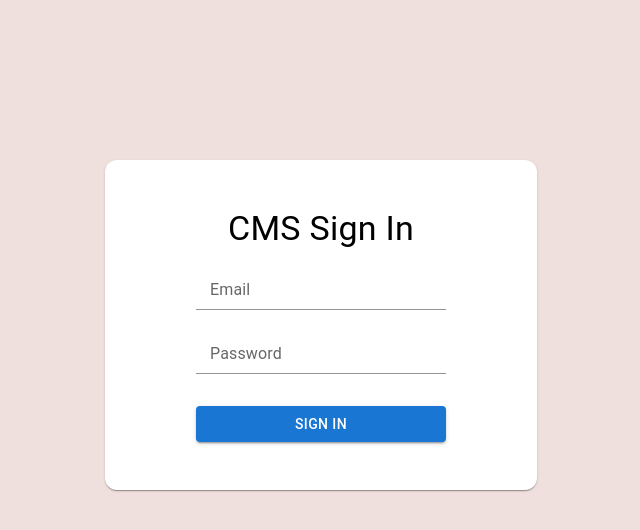
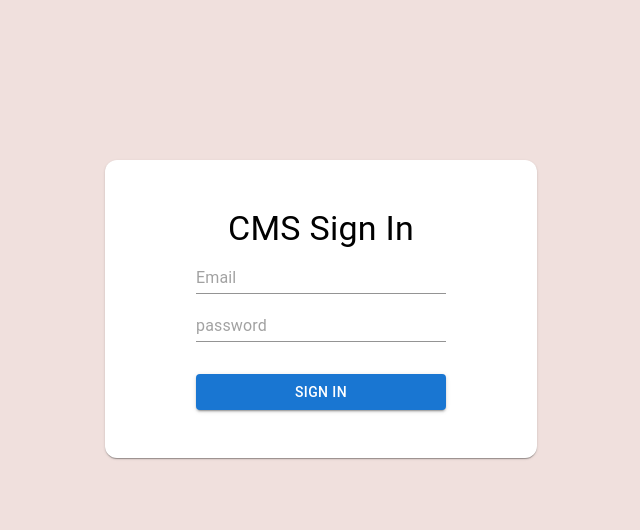
Before and after one commit to jimkyoon/igs-admin, a React (Create React App) app: page / in a window 1280 px wide. Shown: the top 530 px of the page, without its empty margins (319-959 px from the left). Built offline with nearby package versions, Linux system fonts and the light colour scheme; no server answers.

Commit message:
Remove labels

```diff
--- a/src/templates/login.tsx
+++ b/src/templates/login.tsx
@@ -3,7 +3,6 @@ import {
   Button,
   FormControl,
   Input,
-  InputLabel,
   Typography,
 } from "@mui/material";
 import React from "react";
@@ -53,7 +52,6 @@ const Login = () => {
         }}
       >
         <FormControl style={{ marginBottom: "1rem" }}>
-          <InputLabel htmlFor="email">Email</InputLabel>
           <Input
             onChange={(e) => setEmail(e.target.value)}
             placeholder="Email"
@@ -62,7 +60,6 @@ const Login = () => {
           />
         </FormControl>
         <FormControl style={{ marginBottom: "1rem" }}>
-          <InputLabel htmlFor="email">Password</InputLabel>
           <Input
             onChange={(e) => setPassword(e.target.value)}
             placeholder="password"
```
